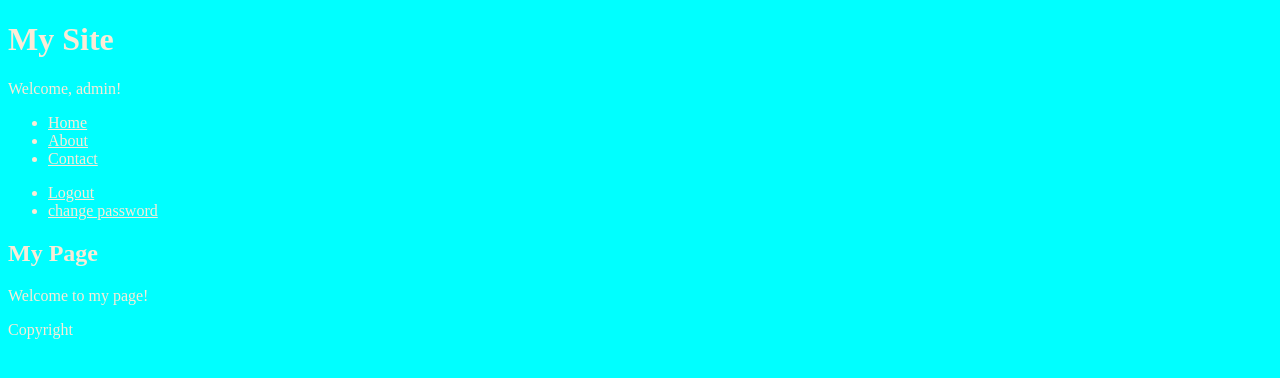
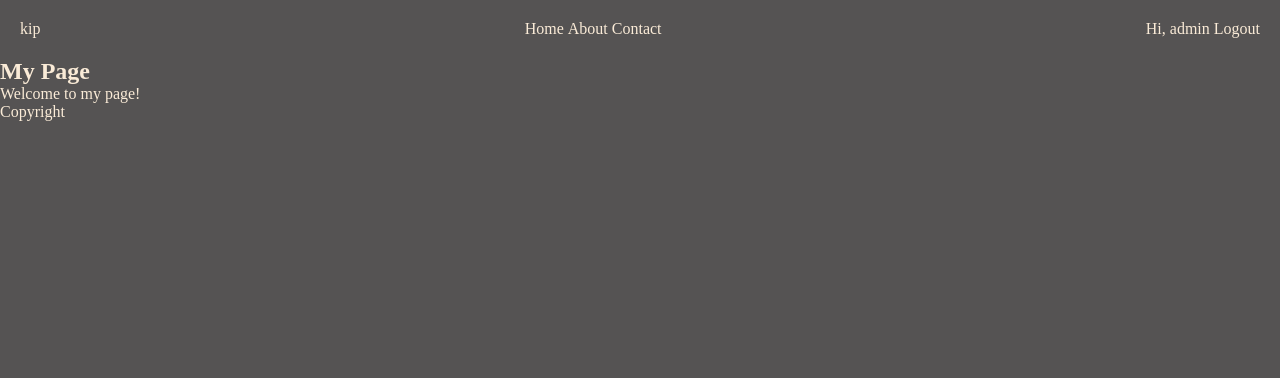
Before and after one commit to kkipngenokoech/100-days-of-backend-2023, a Django app: page /home/ in a window 1280 px wide. Shown: the top 378 px of the page. Run offline with Django 4.2, Linux system fonts and the light colour scheme; a user stored in the database is signed in.

Commit message:
css styling

```diff
--- a/Django/LoginSystem/static/navbar.css
+++ b/Django/LoginSystem/static/navbar.css
@@ -1,4 +1,35 @@
 * {
     color: antiquewhite;
-    background-color: aqua;
+    background-color: rgb(85, 83, 83);
+    margin: 0;
+    padding: 0;
 }
+ul {
+    list-style-type: none;
+}
+
+li {
+    display: inline;
+}
+
+a {
+    text-decoration: none;
+}
+
+.container {
+    display: flex;
+}
+
+.container > div {
+    margin: 20px;
+    flex-grow: 3;
+    /* padding: 2px; */
+}
+
+.authentication {
+    text-align: end;
+}
+
+.pages {
+    text-align: center;
+}
--- a/Django/LoginSystem/templates/base.html
+++ b/Django/LoginSystem/templates/base.html
@@ -9,23 +9,22 @@
     <link rel="stylesheet" type="text/css" href="{% static 'navbar.css' %}">
 </head>
 <body>
-    <header>
-        <h1>My Site</h1>
-        {% if user.is_authenticated %}
-            Welcome, {{ user.username }}!
-        {% endif %}
-    </header>
-    <nav>
+    <div class="container">
+        <div>
+            <a href="{% url 'home' %}">kip</a>
+        </div>
+        <div class="pages">
             <ul>
               <li><a href="{% url 'home' %}">Home</a></li>
               <li><a href="{% url 'about' %}">About</a></li>
               <li><a href="">Contact</a></li>
             </ul>
-      <div>
+        </div>
+        <div class="authentication">
             {% if user.is_authenticated %}
                 <ul>
+                    <li><a href="{% url 'change_password' pk=request.user.pk %}">Hi, {{ user.username }}</a></li>
                     <li><a href="{% url 'logout' %}">Logout</a></li>
-                <li><a href="{% url 'change_password' pk=request.user.pk %}">change password</a></li>
                 </ul>
             {% else %}
                 <ul>
@@ -34,7 +33,7 @@
                 </ul>
             {% endif %}
         </div>
-    </nav>
+    </div>
     <main>
       {% block content %}{% endblock %}
     </main>
```
Lines whose indentation alone changed are shown as unchanged.
